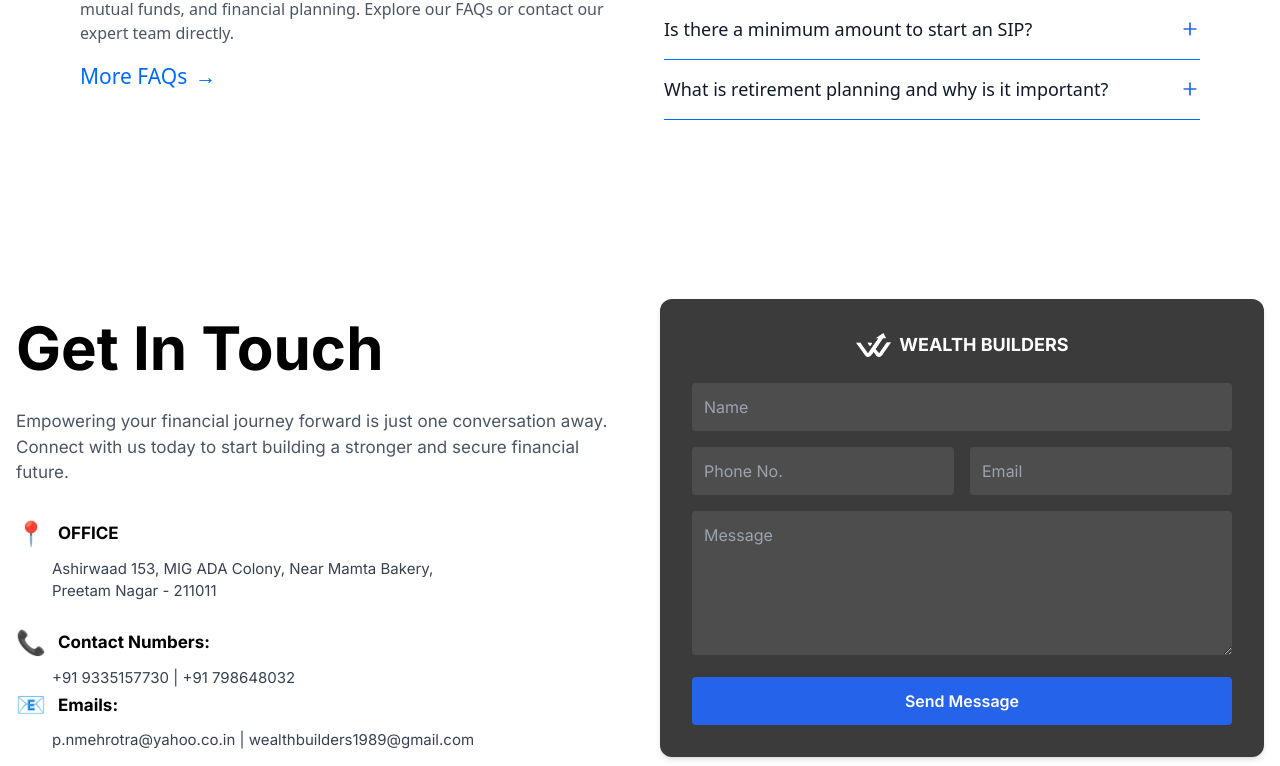
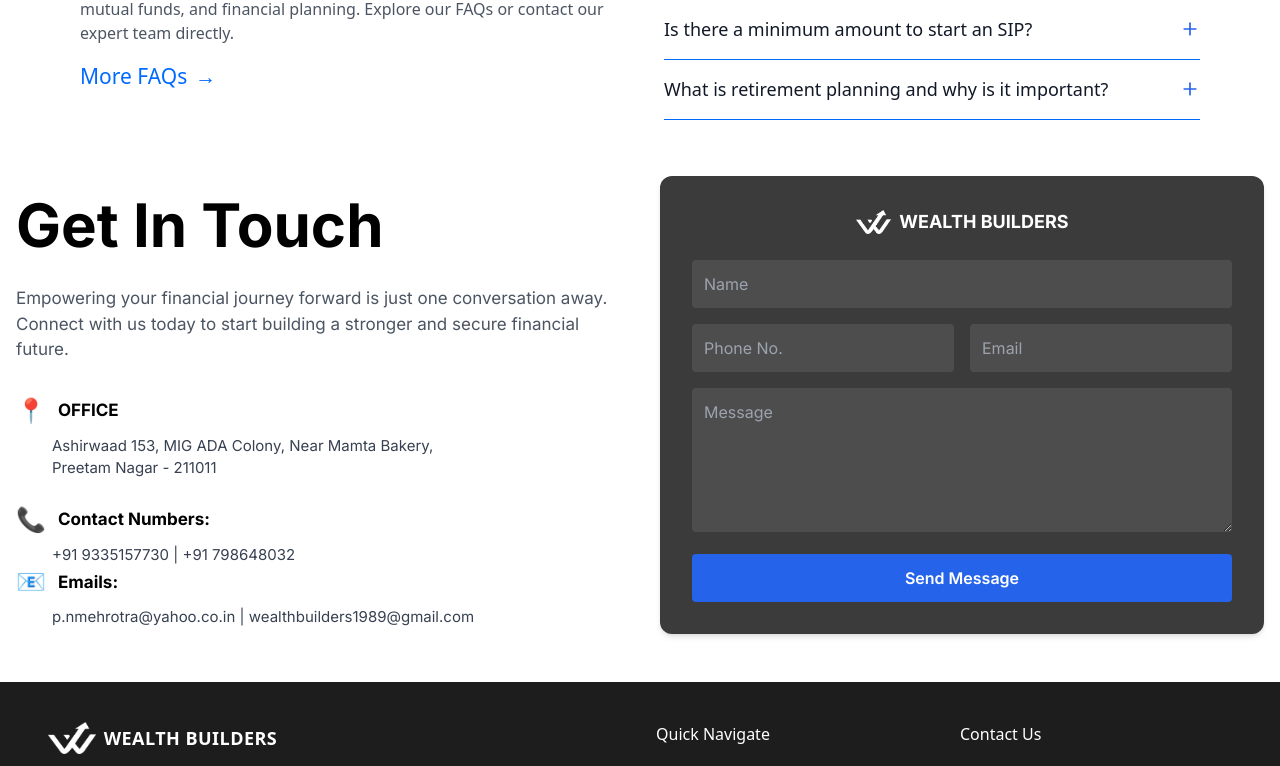
Before and after one commit to HareRamDwivedi/Wealth-Builders, a React (Vite) app: page / in a window 1280 px wide. Shown: the part 5120-5886 px from the top of the page. Built offline with nearby package versions, Linux system fonts and the light colour scheme.

Commit message:
updated contactUs

```diff
--- a/src/Pages/contactus/Contactus.jsx
+++ b/src/Pages/contactus/Contactus.jsx
@@ -46,7 +46,7 @@
   };
 
   return (
-    <div className="min-h-screen flex items-center font-inter justify-center px-4 py-12 lg:-mt-14" id="contact">
+    <div className="h-[60%] flex items-center font-inter justify-center px-4 py-12 lg:-mt-14" id="contact">
       <div className="max-w-7xl w-full grid grid-cols-1 md:grid-cols-2 gap-10 items-center">
         {/* Left Side - Contact Info */}
         <div>
```
